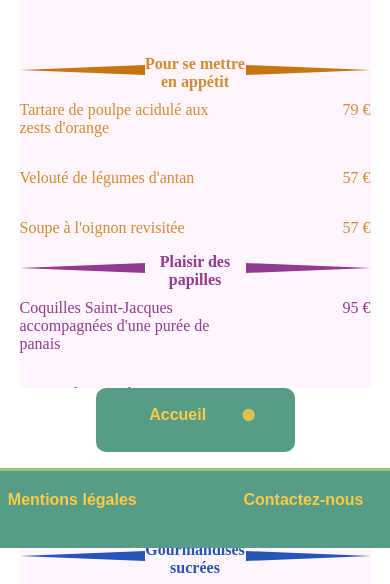
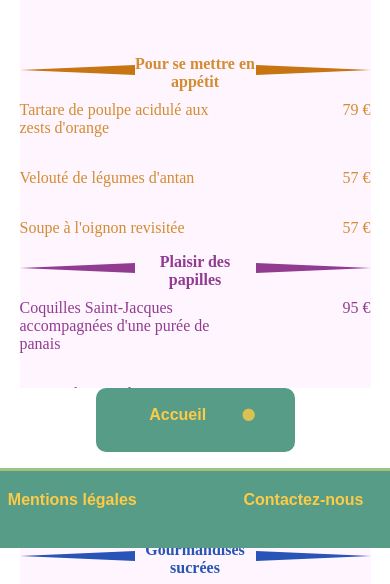
Before and after one commit to FEHLEN/P3-ohmyfood, a plain HTML site: page pagesHTML/page_menu2.html in a window 390 px wide. Shown: the part 313-897 px from the top of the page. Drawn offline with Linux system fonts and the light colour scheme.

Commit message:
problème sur google

```diff
--- a/pagesCSS/page2.css
+++ b/pagesCSS/page2.css
@@ -263,11 +263,11 @@ footer{
     }
 
     .entree h3{
-        margin:0;padding:0;width: 0;height: 0;border-top: 5px solid transparent;border-bottom: 5px solid transparent;border-right: 125px solid rgb(199,116,18);margin-top: 10px;
+        margin:0;padding:0;width: 0;height: 0;border-top: 5px solid transparent;border-bottom: 5px solid transparent;border-right: 115px solid rgb(199,116,18);margin-top: 10px;
     }
 
     .entree h4{
-        margin:0;padding:0;width: 0;height: 0;border-top: 5px solid transparent;border-bottom: 5px solid transparent;border-left: 125px solid rgb(199,116,18);margin-top: 10px;
+        margin:0;padding:0;width: 0;height: 0;border-top: 5px solid transparent;border-bottom: 5px solid transparent;border-left: 115px solid rgb(199,116,18);margin-top: 10px;
     }
 
     .texte{
@@ -290,11 +290,11 @@ footer{
     }
 
     .plat h3{
-        margin:0;padding:0;width: 0;height: 0;border-top: 5px solid transparent;border-bottom: 5px solid transparent;border-right: 125px solid rgb(145, 60, 145);margin-top: 10px;
+        margin:0;padding:0;width: 0;height: 0;border-top: 5px solid transparent;border-bottom: 5px solid transparent;border-right: 115px solid rgb(145, 60, 145);margin-top: 10px;
     }
 
     .plat h4{
-        margin:0;padding:0;width: 0;height: 0;border-top: 5px solid transparent;border-bottom: 5px solid transparent;border-left: 125px solid rgb(145, 60, 145);margin-top: 10px;
+        margin:0;padding:0;width: 0;height: 0;border-top: 5px solid transparent;border-bottom: 5px solid transparent;border-left: 115px solid rgb(145, 60, 145);margin-top: 10px;
     }
 
     .dessert{
@@ -305,11 +305,11 @@ footer{
     }
 
     .dessert h3{
-        margin:0;padding:0;width: 0;height: 0;border-top: 5px solid transparent;border-bottom: 5px solid transparent;border-right: 125px solid rgb(39, 84, 182);margin-top: 10px;
+        margin:0;padding:0;width: 0;height: 0;border-top: 5px solid transparent;border-bottom: 5px solid transparent;border-right: 115px solid rgb(39, 84, 182);margin-top: 10px;
     }
 
     .dessert h4{
-        margin:0;padding:0;width: 0;height: 0;border-top: 5px solid transparent;border-bottom: 5px solid transparent;border-left: 125px solid rgb(39, 84, 182);margin-top: 10px;
+        margin:0;padding:0;width: 0;height: 0;border-top: 5px solid transparent;border-bottom: 5px solid transparent;border-left: 115px solid rgb(39, 84, 182);margin-top: 10px;
     }
 
     footer{
```
